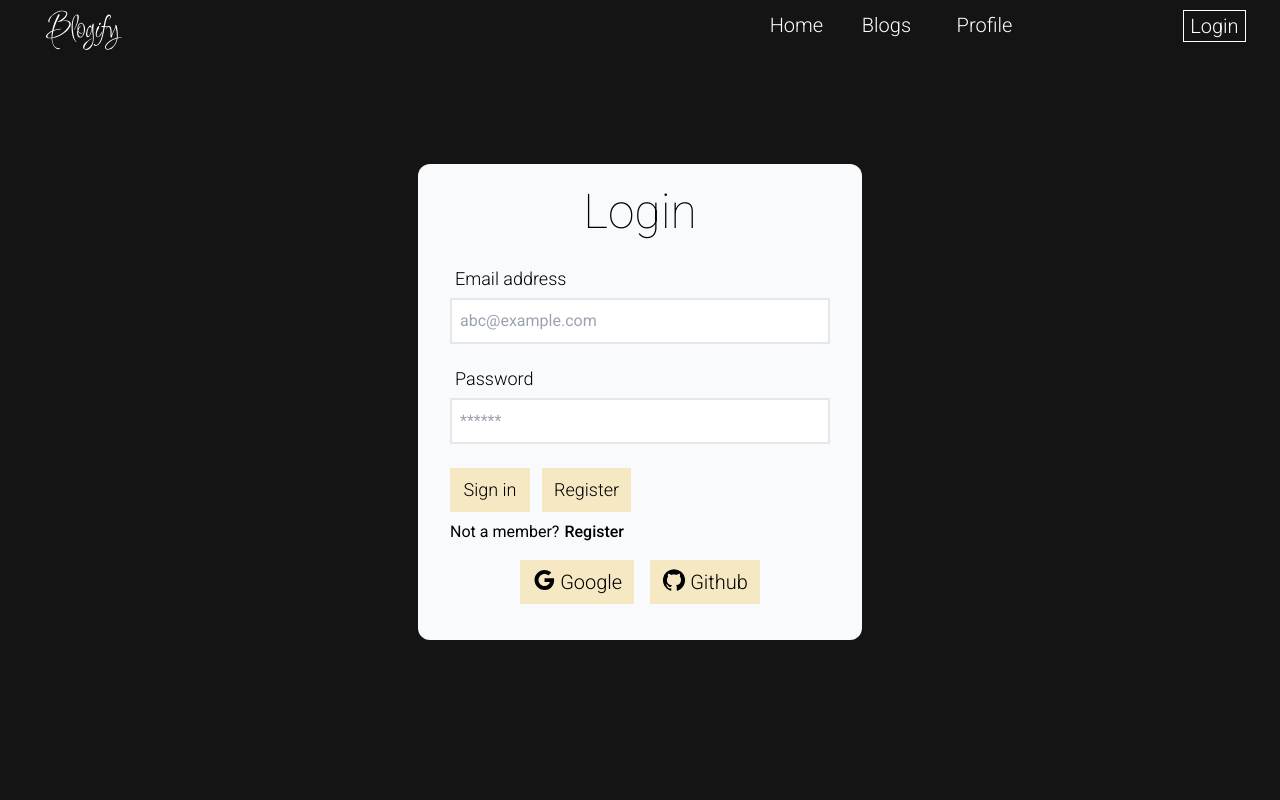
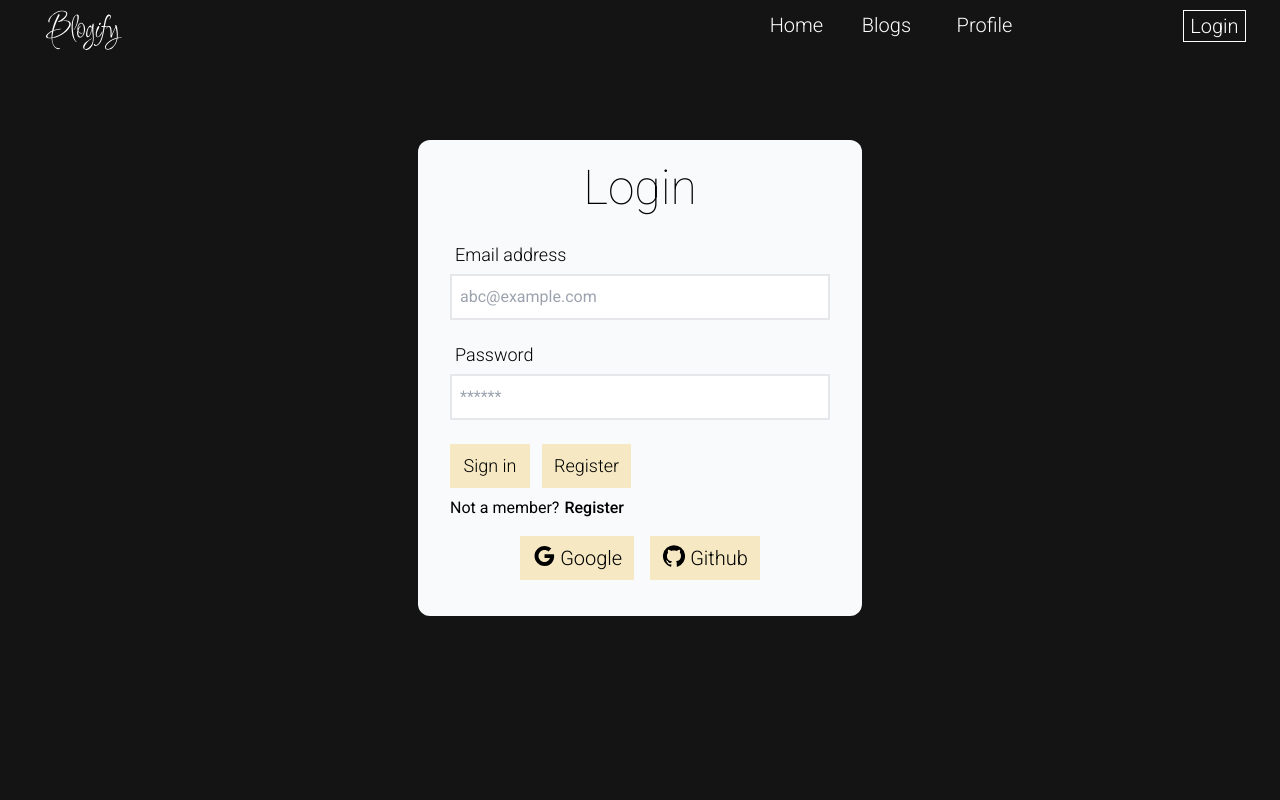
Before and after one commit to Asif-28/Blogify, a Next.js app: page /login in a window 1280 px wide. Shown: the top 800 px of the page. Built offline with nearby package versions, Linux system fonts and the light colour scheme; no server answers.

Commit message:
fixing the padding issue-1-login

```diff
--- a/src/pages/blogs.jsx
+++ b/src/pages/blogs.jsx
@@ -33,7 +33,7 @@ const BlogData = ({ data }) => {
             <div className=" md:max-w-[1280px] md:mx-auto sm:mb-10 mb-6 px-2 ">
               <div className="article flex flex-col justify-center items-center bg-[#0a0a0a] sm:py-8 sm:px-4 p-4 rounded-xl">
                 <div className="top  flex flex-col justify-center">
-                  <h1 className="text-2xl sm:text-3xl md:text-4xl text-center md:mb-5 font-thin">
+                  <h1 className="text-2xl sm:text-3xl md:text-4xl text-center mb-5 font-thin">
                     {item.title}
                   </h1>
                   <h3 className="text-[1rem] md:text-2xl mb-3 font-thin">
--- a/src/pages/login.jsx
+++ b/src/pages/login.jsx
@@ -86,7 +86,7 @@ const CreLogin = () => {
             </Alert>
           )}
         </div>
-        <div className="flex justify-center pt-5 sm:pt-6 items-start min-h-[100vh]">
+        <div className="flex justify-center pt-5 sm:pt-0 items-start min-h-[100vh]">
           <div className="bg-slate-50 text-black px-4 sm:px-8 py-5 sm:py-4 rounded-xl">
             <div className="flex flex-col gap-10 ">
               <form onSubmit={submitHandler}>
```
